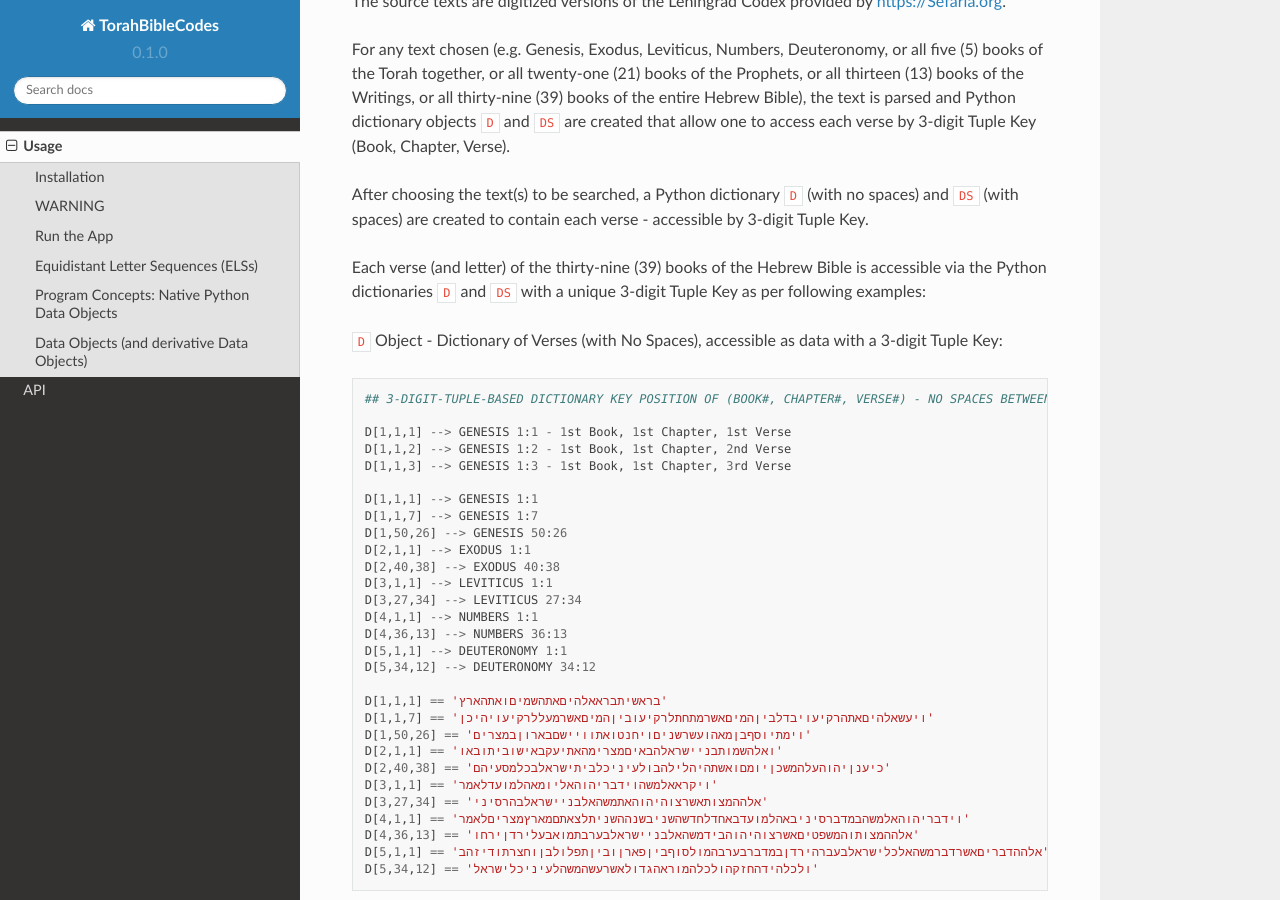
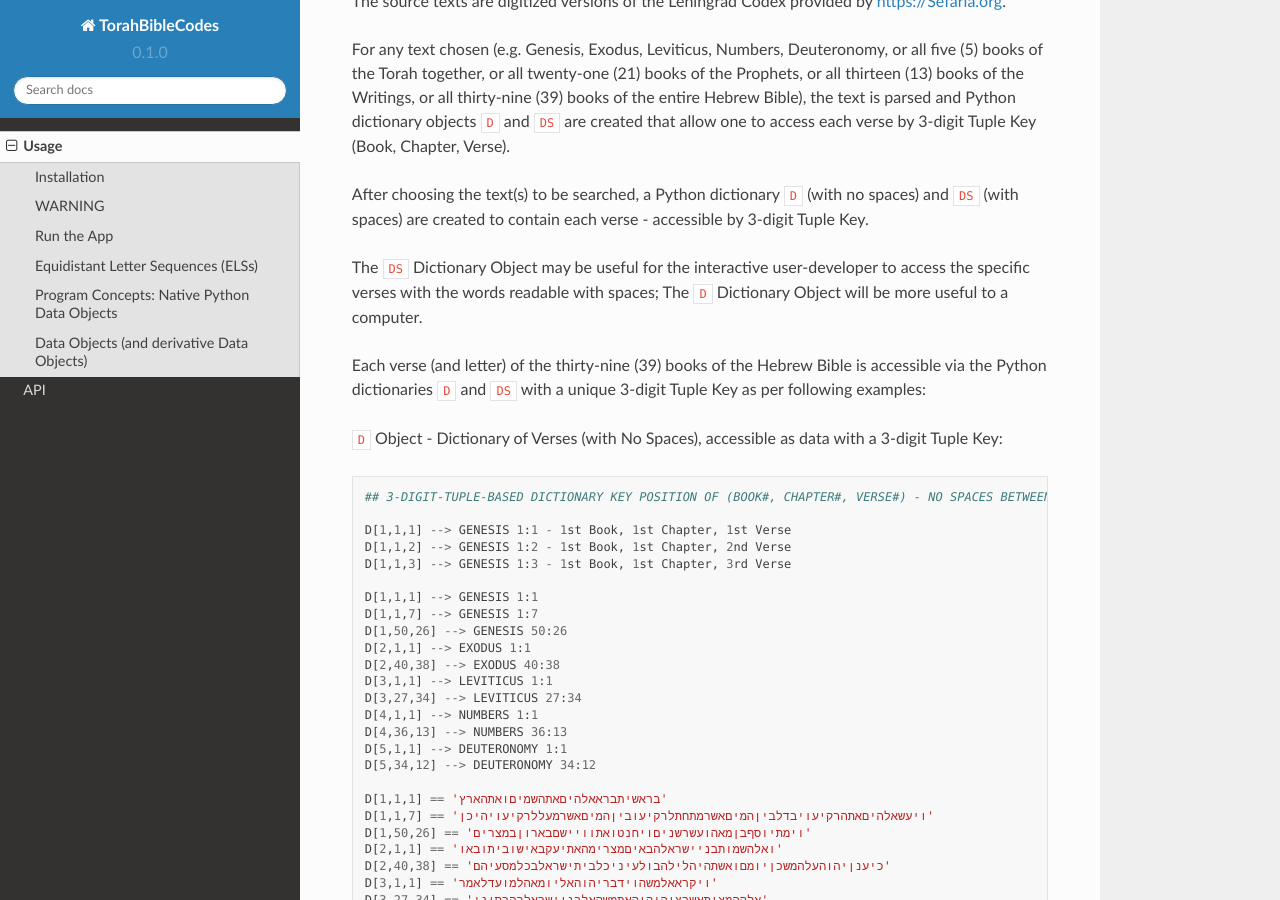
Before and after one commit to TorahBibleCodes/TorahBibleCodes_Sphinx, a Sphinx documentation site: the page built from docs/source/usage.rst, in a window 1280 px wide and 900 px high, scrolled down 3614 px. Built offline with Sphinx 7.4.7 and the Read the Docs theme 2.0.0, drawn with Linux system fonts in a browser that asks for light colours.

Commit message:
Update usage.rst

```diff
--- a/docs/source/usage.rst
+++ b/docs/source/usage.rst
@@ -155,6 +155,8 @@ The source texts are digitized versions of the Leningrad Codex provided by https
 For any text chosen (e.g. Genesis, Exodus, Leviticus, Numbers, Deuteronomy, or all five (5) books of the Torah together, or all twenty-one (21) books of the Prophets, or all thirteen (13) books of the Writings, or all thirty-nine (39) books of the entire Hebrew Bible), the text is parsed and Python dictionary objects ``D`` and ``DS`` are created that allow one to access each verse by 3-digit Tuple Key (Book, Chapter, Verse).
 
 After choosing the text(s) to be searched, a Python dictionary ``D`` (with no spaces) and ``DS`` (with spaces) are created to contain each verse - accessible by 3-digit Tuple Key.
+
+The ``DS`` Dictionary Object may be useful for the interactive user-developer to access the specific verses with the words readable with spaces; The ``D`` Dictionary Object will be more useful to a computer.
 
 Each verse (and letter) of the thirty-nine (39) books of the Hebrew Bible is accessible via the Python dictionaries ``D`` and ``DS`` with a unique 3-digit Tuple Key as per following examples:
 
```
